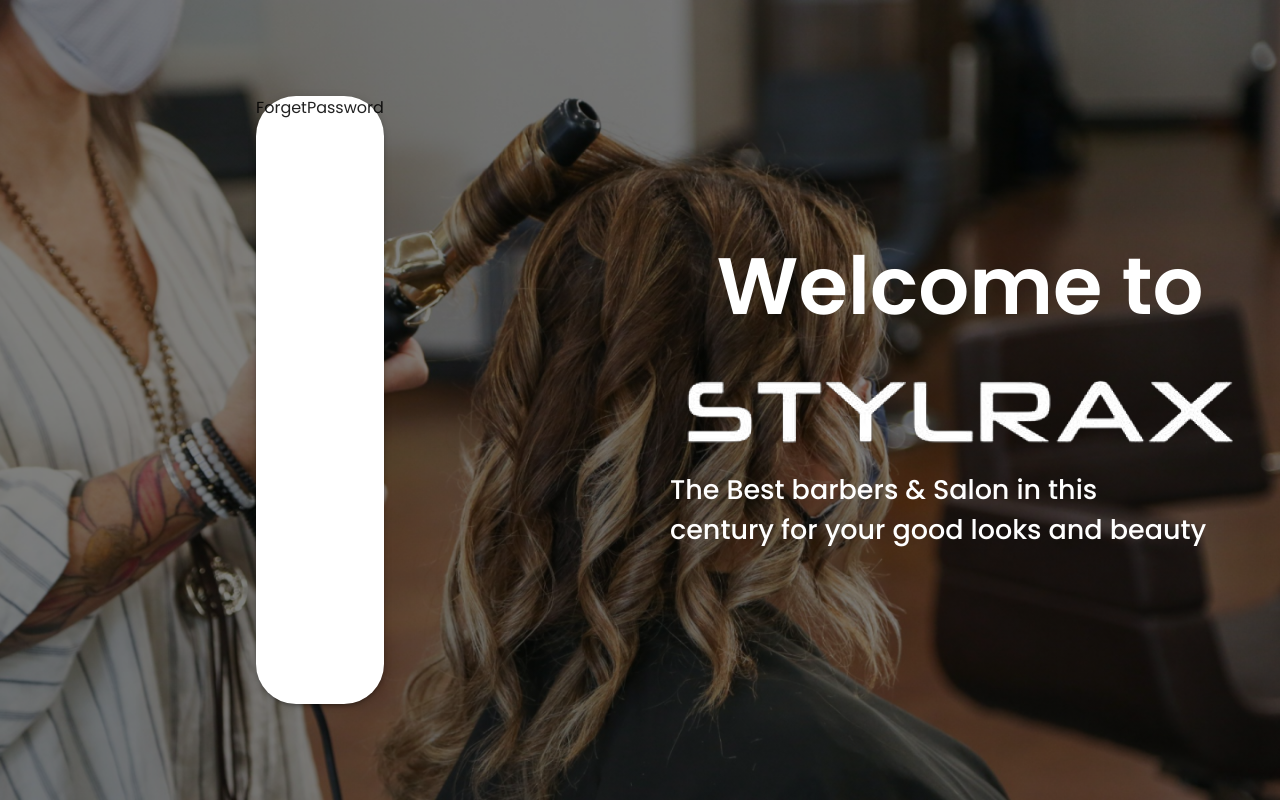
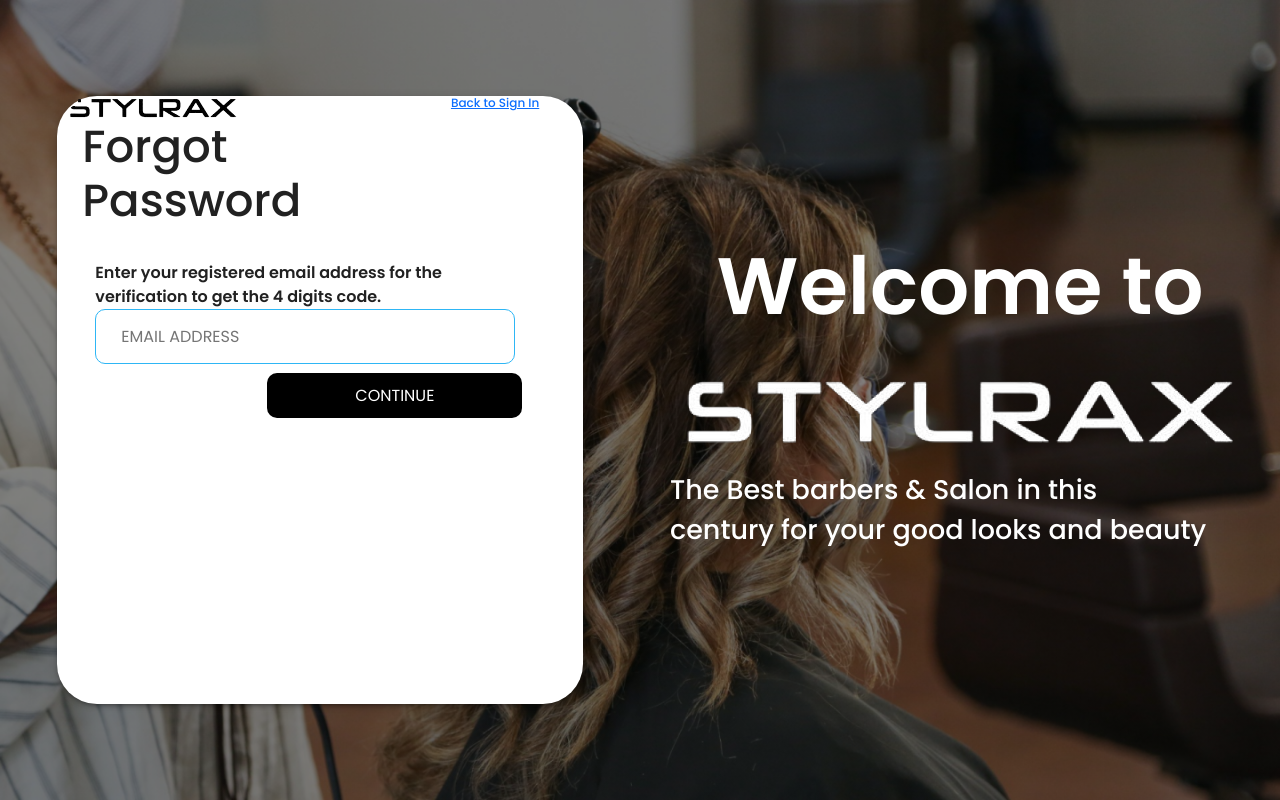
Before and after one commit to shakyaJSChamps/salon-app-admin, a React (Create React App) app: page /user/forget-password in a window 1280 px wide. Built offline with nearby package versions, Linux system fonts and the light colour scheme; a web font is replaced by a local one.

Commit message:
changed code

```diff
--- a/src/App.js
+++ b/src/App.js
@@ -12,7 +12,7 @@
 const User = lazy(() => import("../src/Component/User"));
 const ForgetPassword = lazy(() => import("../src/Component/ForgetPassword"));
 
-const isLoggedIn = true;
+const isLoggedIn = false;
 
 const router = createBrowserRouter([
   {
@@ -22,12 +22,12 @@
         <DashBoard />
       </Suspense>
     ) : (
-      <Navigate to="/user" />
+      <Navigate to="/user/login" />
     ),
   },
   {
     path: "/user",
-    element: isLoggedIn ? (
+    element: !isLoggedIn ? (
       <Suspense fallback={<div>loading...</div>}>
         <User />
       </Suspense>
--- a/src/Component/ForgetPassword.js
+++ b/src/Component/ForgetPassword.js
@@ -1,10 +1,43 @@
-import React from 'react';
-import Login from './Login';
+import React from 'react'
+import Dlogo from "../assets/image/d-logo.png";
+import { Row, Col, Container } from "react-bootstrap";
+import { Link } from 'react-router-dom';
 
-const ForgetPassword = () => {
-  return (
-    <div>ForgetPassword </div>
-  )
-};
+function ForgetPassword() {
+    return (
+        <>
+            <Container className="p-0">
+                <Row className=" m-0 p-0">
+                    <Col sm={8} className="pt-0 ">
+                        <img className='forget_logo' src={Dlogo} type="logo.png" />
+                    </Col>
+                    <Col sm={4} className="p-0 d-flex justify-content-center align-itemscenter">
+                        <h6 className="sign-account back-sign">
+                            <Link to='/user/login' className='link-style'>Back to Sign In</Link>
+                        </h6>
+                    </Col>
+                    <Col className="p-0">
+                        <h1 className='for_password'>Forgot <br />
+                            Password</h1>
+                    </Col>
+                </Row>
+            </Container>
+            <form className="form">
+                <label className="text Forget_text">
+                    Enter your registered email address for the <br />
+                    verification to get the 4 digits code.
+                    <br />
+                    <input
+                        className="input"
+                        placeholder="EMAIL ADDRESS"
+                    />
+                </label>
+            </form>
+            <button className="button Forget_btn" type="button">
+                CONTINUE
+            </button>
+        </>
+    );
+}
 
-export default ForgetPassword;
+export default ForgetPassword
--- a/src/Component/Login.js
+++ b/src/Component/Login.js
@@ -60,7 +60,7 @@
           </Col>
 
           <Col sm={6} className="p-0">
-            <Link to={"/user-forget-password"}
+            <Link to={"/user/forget-password"}
               className="para mt-4"
             >
               Forgot Password
```
